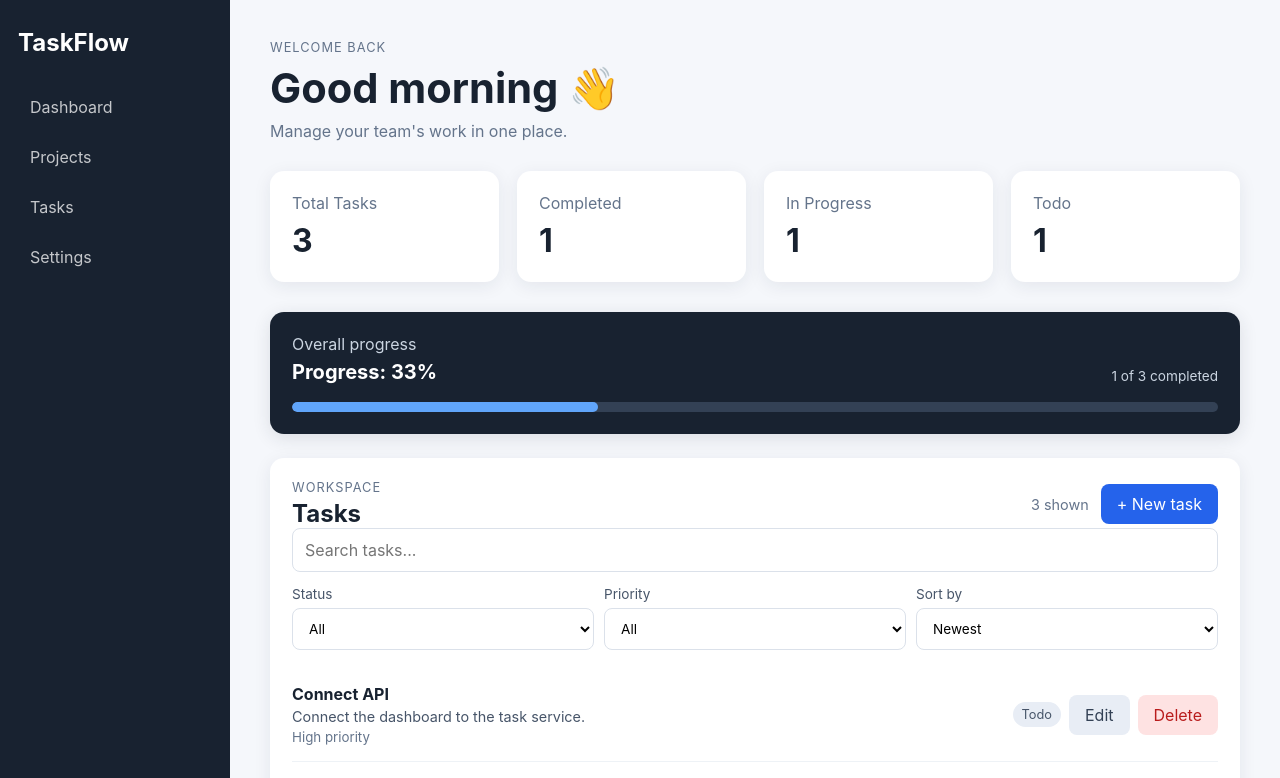
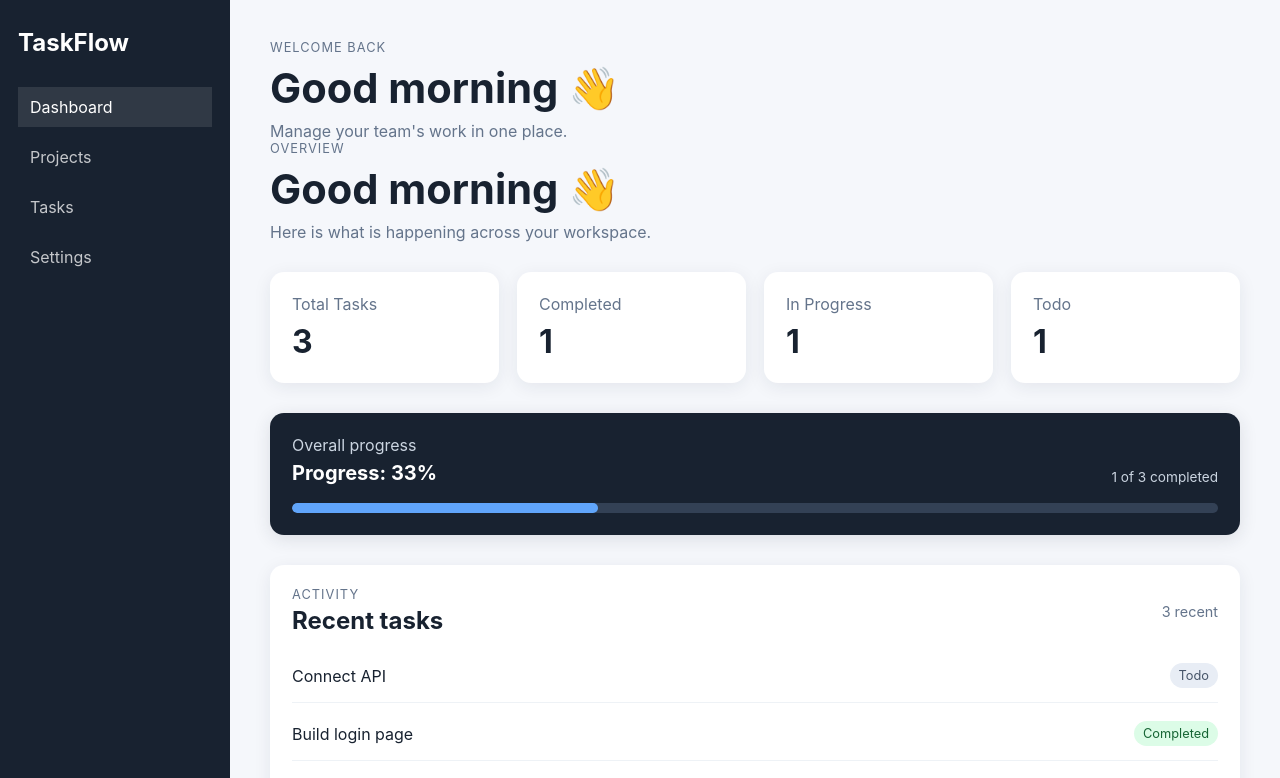
Before and after one commit to mandadapuswarna/react-taskflow-dashboard, a React (Vite) app: page / in a window 1280 px wide. Shown: the top 778 px of the page. Built offline with nearby package versions, Linux system fonts and the light colour scheme.

Commit message:
feat: add navigation with React Router

```diff
--- a/src/App.jsx
+++ b/src/App.jsx
@@ -1,15 +1,16 @@
 import { useEffect, useMemo, useState } from "react";
+import { Navigate, Route, Routes } from "react-router-dom";
 import "./styles.css";
 
 import Sidebar from "./components/Sidebar/Sidebar";
 import Header from "./components/Header/Header";
-import Dashboard from "./components/Dashboard/Dashboard";
-import TaskForm from "./components/TaskForm/TaskForm";
-import TaskFilters from "./components/TaskFilters/TaskFilters";
-import TaskList from "./components/TaskList/TaskList";
 import TaskDetails from "./components/TaskDetails/TaskDetails";
 import Modal from "./components/Modal/Modal";
 import Toast from "./components/Toast/Toast";
+import DashboardPage from "./pages/DashboardPage";
+import TasksPage from "./pages/TasksPage";
+import ProjectsPage from "./pages/ProjectsPage";
+import SettingsPage from "./pages/SettingsPage";
 
 import { useLocalStorage } from "./hooks/useLocalStorage";
 import {
@@ -185,42 +186,18 @@ export default function App() {
 
       <main className="main-content">
         <Header onMenuToggle={() => setIsSidebarOpen(true)} />
-        <Dashboard stats={stats} />
-
-        <section className="panel">
-          <div className="section-heading">
-            <div>
-              <p className="eyebrow">Workspace</p>
-              <h2>Tasks</h2>
-            </div>
-            <div className="section-actions">
-              <span className="task-count">{visibleTasks.length} shown</span>
-              <button
-                type="button"
-                className="primary-button new-task-button"
-                aria-expanded={isCreateFormOpen}
-                aria-controls="create-task-panel"
-                onClick={() => setIsCreateFormOpen((isOpen) => !isOpen)}
-              >
-                {isCreateFormOpen ? "Close" : "+ New task"}
-              </button>
-            </div>
-          </div>
-          <div
-            id="create-task-panel"
-            className={`create-task-panel ${isCreateFormOpen ? "is-open" : ""}`}
-            aria-hidden={!isCreateFormOpen}
-          >
-            <div className="create-task-panel-inner">
-              <TaskForm
-                task={taskDraft}
-                onChange={setTaskDraft}
-                onSubmit={addTask}
-                submitLabel="Create task"
-              />
-            </div>
-          </div>
-          <TaskFilters
+        <Routes>
+          <Route path="/" element={<DashboardPage tasks={tasks} stats={stats} />} />
+          <Route
+            path="/tasks"
+            element={
+              <TasksPage
+                visibleTasks={visibleTasks}
+                taskDraft={taskDraft}
+                onTaskDraftChange={setTaskDraft}
+                onCreateTask={addTask}
+                isCreateFormOpen={isCreateFormOpen}
+                onToggleCreateForm={() => setIsCreateFormOpen((isOpen) => !isOpen)}
                 searchQuery={searchQuery}
                 onSearchChange={setSearchQuery}
                 statusFilter={statusFilter}
@@ -229,18 +206,20 @@ export default function App() {
                 onPriorityFilterChange={setPriorityFilter}
                 sortBy={sortBy}
                 onSortChange={setSortBy}
-            statusOptions={FILTER_OPTIONS}
+                filterOptions={FILTER_OPTIONS}
                 priorityOptions={PRIORITY_FILTER_OPTIONS}
                 sortOptions={SORT_OPTIONS}
-          />
-          <TaskList
-            tasks={visibleTasks}
+                emptyState={emptyState}
                 onView={setSelectedTask}
                 onEdit={setEditingTask}
                 onDelete={setTaskToDelete}
-            emptyState={emptyState}
               />
-        </section>
+            }
+          />
+          <Route path="/projects" element={<ProjectsPage />} />
+          <Route path="/settings" element={<SettingsPage />} />
+          <Route path="*" element={<Navigate to="/" replace />} />
+        </Routes>
       </main>
 
       <Modal
--- a/src/components/Sidebar/Sidebar.jsx
+++ b/src/components/Sidebar/Sidebar.jsx
@@ -1,4 +1,11 @@
-const navItems = ["Dashboard", "Projects", "Tasks", "Settings"];
+import { NavLink } from "react-router-dom";
+
+const navItems = [
+  { label: "Dashboard", path: "/" },
+  { label: "Projects", path: "/projects" },
+  { label: "Tasks", path: "/tasks" },
+  { label: "Settings", path: "/settings" },
+];
 
 export default function Sidebar({ isOpen, onClose }) {
   return (
@@ -14,9 +21,14 @@ export default function Sidebar({ isOpen, onClose }) {
           <h2>TaskFlow</h2>
           <nav className="sidebar-nav" aria-label="Main navigation">
             {navItems.map((item) => (
-            <button key={item} className="nav-item" type="button" onClick={onClose}>
-              {item}
-            </button>
+              <NavLink
+                key={item.path}
+                to={item.path}
+                className={({ isActive }) => `nav-item ${isActive ? "active" : ""}`}
+                onClick={onClose}
+              >
+                {item.label}
+              </NavLink>
             ))}
           </nav>
         </div>
--- a/src/main.jsx
+++ b/src/main.jsx
@@ -1,4 +1,9 @@
 import { createRoot } from "react-dom/client";
+import { BrowserRouter } from "react-router-dom";
 import App from "./App.jsx";
 
-createRoot(document.getElementById("root")).render(<App />);
+createRoot(document.getElementById("root")).render(
+	<BrowserRouter>
+		<App />
+	</BrowserRouter>,
+);
--- /dev/null
+++ b/src/pages/DashboardPage.jsx
@@ -0,0 +1,41 @@
+import Dashboard from "../components/Dashboard/Dashboard";
+
+export default function DashboardPage({ tasks, stats }) {
+  const recentTasks = [...tasks].sort((firstTask, secondTask) => secondTask.id - firstTask.id).slice(0, 5);
+
+  return (
+    <>
+      <header className="page-heading">
+        <div>
+          <p className="eyebrow">Overview</p>
+          <h1>Good morning 👋</h1>
+          <p className="subtitle">Here is what is happening across your workspace.</p>
+        </div>
+      </header>
+      <Dashboard stats={stats} />
+      <section className="panel recent-panel">
+        <div className="section-heading">
+          <div>
+            <p className="eyebrow">Activity</p>
+            <h2>Recent tasks</h2>
+          </div>
+          <span className="task-count">{recentTasks.length} recent</span>
+        </div>
+        <div className="recent-task-list">
+          {recentTasks.length === 0 ? (
+            <p className="muted-copy">No recent tasks yet.</p>
+          ) : (
+            recentTasks.map((task) => (
+              <div className="recent-task" key={task.id}>
+                <span>{task.title}</span>
+                <span className={`status status-${task.status.toLowerCase().replace(" ", "-")}`}>
+                  {task.status}
+                </span>
+              </div>
+            ))
+          )}
+        </div>
+      </section>
+    </>
+  );
+}
--- /dev/null
+++ b/src/pages/ProjectsPage.jsx
@@ -0,0 +1,13 @@
+export default function ProjectsPage() {
+  return (
+    <section className="panel route-placeholder">
+      <p className="eyebrow">Workspace</p>
+      <h1>Projects</h1>
+      <p className="subtitle">Projects will help you group related tasks in one place.</p>
+      <div className="placeholder-row">
+        <strong>Website Redesign</strong>
+        <span>Coming soon</span>
+      </div>
+    </section>
+  );
+}
--- /dev/null
+++ b/src/pages/SettingsPage.jsx
@@ -0,0 +1,13 @@
+export default function SettingsPage() {
+  return (
+    <section className="panel route-placeholder">
+      <p className="eyebrow">Preferences</p>
+      <h1>Settings</h1>
+      <p className="subtitle">Workspace preferences and task defaults will live here.</p>
+      <div className="settings-row">
+        <span>Default task priority</span>
+        <strong>Medium</strong>
+      </div>
+    </section>
+  );
+}
--- /dev/null
+++ b/src/pages/TasksPage.jsx
@@ -0,0 +1,88 @@
+import TaskFilters from "../components/TaskFilters/TaskFilters";
+import TaskForm from "../components/TaskForm/TaskForm";
+import TaskList from "../components/TaskList/TaskList";
+
+export default function TasksPage({
+  visibleTasks,
+  taskDraft,
+  onTaskDraftChange,
+  onCreateTask,
+  isCreateFormOpen,
+  onToggleCreateForm,
+  searchQuery,
+  onSearchChange,
+  statusFilter,
+  onStatusFilterChange,
+  priorityFilter,
+  onPriorityFilterChange,
+  sortBy,
+  onSortChange,
+  filterOptions,
+  priorityOptions,
+  sortOptions,
+  emptyState,
+  onView,
+  onEdit,
+  onDelete,
+}) {
+  return (
+    <>
+      <header className="page-heading">
+        <div>
+          <h1>Tasks</h1>
+          <p className="subtitle">Plan, prioritize, and track your team's work.</p>
+        </div>
+        <div className="section-actions">
+          <span className="task-count">{visibleTasks.length} shown</span>
+          <button
+            type="button"
+            className="primary-button new-task-button"
+            aria-expanded={isCreateFormOpen}
+            aria-controls="create-task-panel"
+            onClick={onToggleCreateForm}
+          >
+            {isCreateFormOpen ? "Close" : "+ New task"}
+          </button>
+        </div>
+      </header>
+
+      <div
+        id="create-task-panel"
+        className={`create-task-panel ${isCreateFormOpen ? "is-open" : ""}`}
+        aria-hidden={!isCreateFormOpen}
+      >
+        <div className="create-task-panel-inner">
+          <TaskForm
+            task={taskDraft}
+            onChange={onTaskDraftChange}
+            onSubmit={onCreateTask}
+            submitLabel="Create task"
+          />
+        </div>
+      </div>
+
+      <section className="panel">
+        <TaskFilters
+          searchQuery={searchQuery}
+          onSearchChange={onSearchChange}
+          statusFilter={statusFilter}
+          onStatusFilterChange={onStatusFilterChange}
+          priorityFilter={priorityFilter}
+          onPriorityFilterChange={onPriorityFilterChange}
+          sortBy={sortBy}
+          onSortChange={onSortChange}
+          statusOptions={filterOptions}
+          priorityOptions={priorityOptions}
+          sortOptions={sortOptions}
+        />
+        <TaskList
+          tasks={visibleTasks}
+          onView={onView}
+          onEdit={onEdit}
+          onDelete={onDelete}
+          emptyState={emptyState}
+        />
+      </section>
+    </>
+  );
+}
--- a/src/styles.css
+++ b/src/styles.css
@@ -75,10 +75,18 @@ button {
 }
 
 .nav-item {
+  display: block;
   background: transparent;
   color: rgba(255, 255, 255, 0.75);
   text-align: left;
   padding: 10px 12px;
+  text-decoration: none;
+}
+
+.nav-item.active,
+.nav-item:hover {
+  background: rgba(255, 255, 255, 0.1);
+  color: #fff;
 }
 
 .main-content {
@@ -87,7 +95,7 @@ button {
   padding: 40px;
   width: min(100%, 1280px);
   max-width: 1280px;
-  margin: auto;
+  margin: 0 auto;
 }
 
 .topbar {
@@ -113,6 +121,19 @@ button {
 .subtitle {
   margin: 8px 0 0;
   color: #64748b;
+}
+
+.page-heading {
+  display: flex;
+  justify-content: space-between;
+  align-items: flex-end;
+  gap: 20px;
+}
+
+.page-heading h1,
+.route-placeholder h1 {
+  margin: 0;
+  font-size: clamp(2rem, 4vw, 2.6rem);
 }
 
 .primary-button {
@@ -198,6 +219,39 @@ button {
 
 .panel {
   margin-top: 24px;
+}
+
+.recent-panel {
+  margin-top: 30px;
+}
+
+.recent-task-list {
+  display: grid;
+  gap: 4px;
+  margin-top: 14px;
+}
+
+.recent-task,
+.placeholder-row,
+.settings-row {
+  display: flex;
+  justify-content: space-between;
+  align-items: center;
+  gap: 16px;
+  padding: 14px 0;
+  border-bottom: 1px solid #eef2f6;
+}
+
+.muted-copy {
+  color: #64748b;
+}
+
+.route-placeholder {
+  padding: 32px;
+}
+
+.route-placeholder .subtitle {
+  margin-bottom: 24px;
 }
 
 .task-form {
@@ -643,6 +697,16 @@ button {
     align-items: start;
   }
 
+  .page-heading {
+    align-items: flex-start;
+    flex-direction: column;
+  }
+
+  .page-heading .section-actions {
+    width: 100%;
+    justify-content: space-between;
+  }
+
   .progress-heading {
     align-items: flex-start;
     flex-direction: column;
@@ -699,6 +763,10 @@ button {
     padding: 20px;
   }
 
+  .filter-controls {
+    grid-template-columns: 1fr;
+  }
+}
 
 @media (prefers-reduced-motion: reduce) {
   .sidebar,
@@ -706,7 +774,3 @@ button {
     transition: none;
   }
 }
-  .filter-controls {
-    grid-template-columns: 1fr;
-  }
-}
```
Also changed, not shown: package.json (+4 -4 lines), 2 other files (tests, documents, lock files or other folders). Lines whose indentation alone changed are shown as unchanged.
